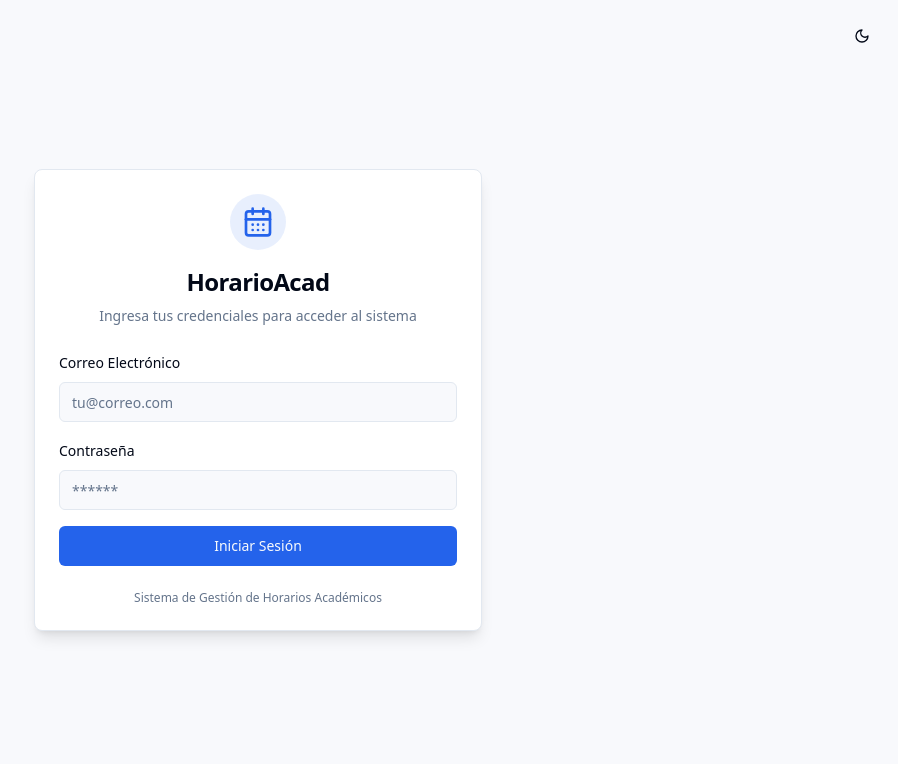
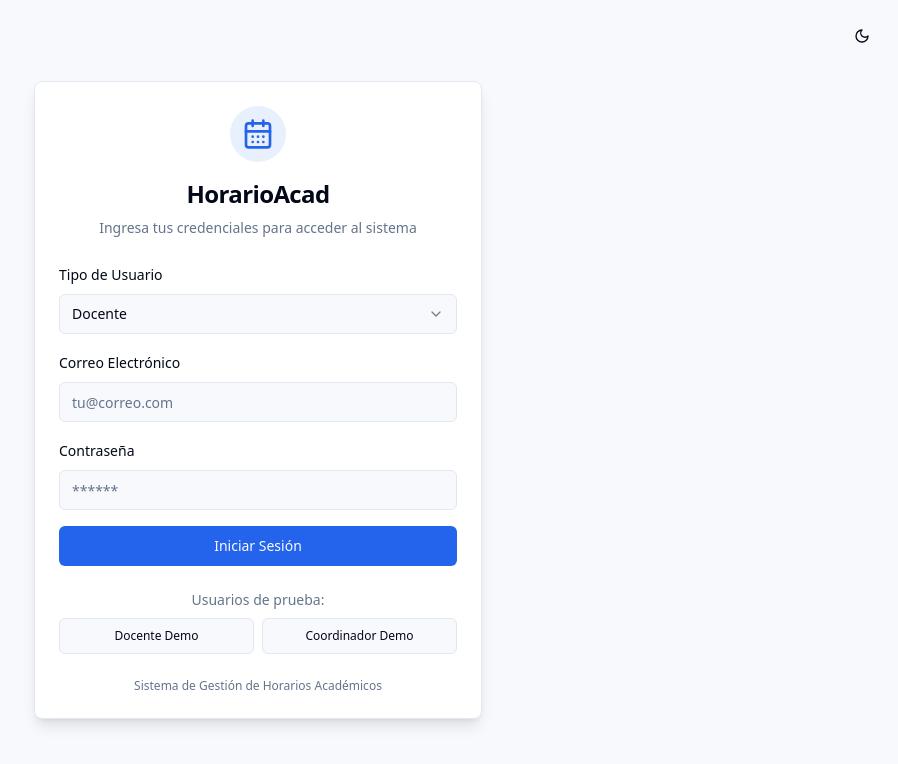
Before and after one commit to Rudeus000/teach-time-navigator, a React (Vite) app: page /login in a window 1280 px wide. Shown: the top 764 px of the page, without its empty margins (382-1280 px from the left). Built offline with nearby package versions, Linux system fonts and the light colour scheme.

Commit message:
Fix: Implement role selection and test credentials
The login form should allow the user to select a role (teacher or admin) before attempting to log in.  Implement a test user with known credentials for testing.  Update the authentication context to handle role-based redirection.

```diff
--- a/src/context/AuthContext.tsx
+++ b/src/context/AuthContext.tsx
@@ -18,7 +18,7 @@ interface AuthContextType {
   user: User | null;
   token: string | null;
   loading: boolean;
-  login: (email: string, password: string) => Promise<void>;
+  login: (email: string, password: string, role?: UserRole) => Promise<void>;
   logout: () => void;
   isAuthenticated: boolean;
   isCoordinador: boolean;
@@ -65,11 +65,49 @@ export function AuthProvider({ children }: { children: React.ReactNode }) {
     }
   };
 
-  const login = async (email: string, password: string) => {
+  const login = async (email: string, password: string, role?: UserRole) => {
     try {
       setLoading(true);
-      const response = await axios.post('/api/auth/login/', { email, password });
-      const { token, user: userData } = response.data;
+
+      // En un entorno real, enviaríamos el correo y contraseña al backend
+      // En este caso, para el usuario de prueba, simulamos la respuesta
+
+      // Simular respuesta del backend para usuarios de prueba
+      let mockResponse;
+
+      if (role === 'COORDINADOR' && email === "coordinador@ejemplo.com" && password === "123456") {
+        mockResponse = {
+          token: "mock-coordinador-token",
+          user: {
+            id: 1,
+            email: "coordinador@ejemplo.com",
+            firstName: "Admin",
+            lastName: "Coordinador",
+            role: "COORDINADOR" as UserRole
+          }
+        };
+      } else if (role === 'DOCENTE' && email === "docente@ejemplo.com" && password === "123456") {
+        mockResponse = {
+          token: "mock-docente-token",
+          user: {
+            id: 2,
+            email: "docente@ejemplo.com",
+            firstName: "Usuario",
+            lastName: "Docente",
+            role: "DOCENTE" as UserRole
+          }
+        };
+      } else {
+        // Intento de autenticación real con el backend
+        const response = await axios.post('/api/auth/login/', { email, password, role });
+        mockResponse = response.data;
+      }
+
+      if (!mockResponse) {
+        throw new Error('Credenciales inválidas');
+      }
+
+      const { token, user: userData } = mockResponse;
 
       // Store token
       localStorage.setItem('token', token);
--- a/src/pages/auth/Login.tsx
+++ b/src/pages/auth/Login.tsx
@@ -17,11 +17,32 @@ import {
 import { Input } from '@/components/ui/input';
 import { Card, CardContent, CardDescription, CardFooter, CardHeader, CardTitle } from '@/components/ui/card';
 import { motion } from 'framer-motion';
+import {
+  Select,
+  SelectContent,
+  SelectItem,
+  SelectTrigger,
+  SelectValue,
+} from "@/components/ui/select";
+import { UserRole } from '@/context/AuthContext';
+
+// Datos de usuario de prueba
+const sampleUsers = {
+  COORDINADOR: {
+    email: "coordinador@ejemplo.com",
+    password: "123456"
+  },
+  DOCENTE: {
+    email: "docente@ejemplo.com",
+    password: "123456"
+  }
+};
 
 // Form validation schema
 const formSchema = z.object({
   email: z.string().email('Correo electrónico inválido'),
   password: z.string().min(1, 'La contraseña es requerida'),
+  role: z.enum(['COORDINADOR', 'DOCENTE']),
 });
 
 type FormData = z.infer<typeof formSchema>;
@@ -36,16 +57,23 @@ const LoginPage = () => {
     defaultValues: {
       email: '',
       password: '',
+      role: 'DOCENTE',
     },
   });
 
   const onSubmit = async (data: FormData) => {
     setIsLoading(true);
     try {
-      await login(data.email, data.password);
+      await login(data.email, data.password, data.role);
     } finally {
       setIsLoading(false);
     }
+  };
+
+  const fillSampleUser = (role: UserRole) => {
+    form.setValue('email', sampleUsers[role].email);
+    form.setValue('password', sampleUsers[role].password);
+    form.setValue('role', role);
   };
 
   return (
@@ -68,6 +96,30 @@ const LoginPage = () => {
         <CardContent>
           <Form {...form}>
             <form onSubmit={form.handleSubmit(onSubmit)} className="space-y-4">
+              <FormField
+                control={form.control}
+                name="role"
+                render={({ field }) => (
+                  <FormItem>
+                    <FormLabel>Tipo de Usuario</FormLabel>
+                    <FormControl>
+                      <Select
+                        onValueChange={field.onChange}
+                        defaultValue={field.value}
+                      >
+                        <SelectTrigger>
+                          <SelectValue placeholder="Seleccione su tipo de usuario" />
+                        </SelectTrigger>
+                        <SelectContent>
+                          <SelectItem value="DOCENTE">Docente</SelectItem>
+                          <SelectItem value="COORDINADOR">Coordinador</SelectItem>
+                        </SelectContent>
+                      </Select>
+                    </FormControl>
+                    <FormMessage />
+                  </FormItem>
+                )}
+              />
               <FormField
                 control={form.control}
                 name="email"
@@ -99,6 +151,28 @@ const LoginPage = () => {
               </Button>
             </form>
           </Form>
+
+          <div className="mt-6">
+            <p className="text-center text-sm text-muted-foreground mb-2">Usuarios de prueba:</p>
+            <div className="grid grid-cols-2 gap-2">
+              <Button
+                variant="outline"
+                size="sm"
+                onClick={() => fillSampleUser('DOCENTE')}
+                className="text-xs"
+              >
+                Docente Demo
+              </Button>
+              <Button
+                variant="outline"
+                size="sm"
+                onClick={() => fillSampleUser('COORDINADOR')}
+                className="text-xs"
+              >
+                Coordinador Demo
+              </Button>
+            </div>
+          </div>
         </CardContent>
         <CardFooter className="flex justify-center text-xs text-muted-foreground">
           Sistema de Gestión de Horarios Académicos
```
